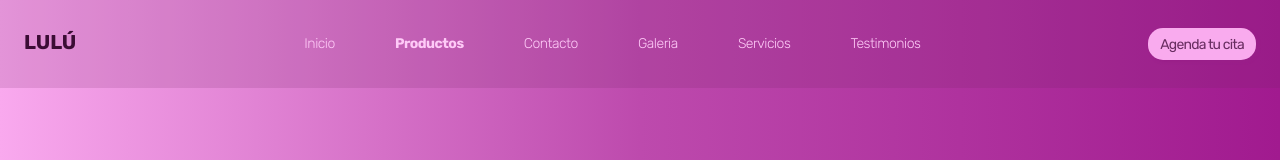
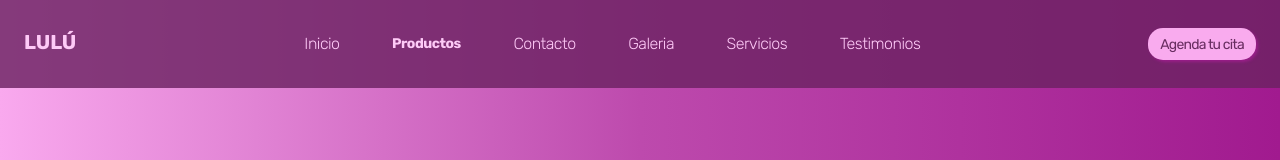
Before and after one commit to Danielgbit/centrodeesteticalulu, a Next.js app: page / in a window 1280 px wide. Shown: the top 160 px of the page. Built offline with nearby package versions, Linux system fonts and the light colour scheme.

Commit message:
In process media querys

```diff
--- a/package.json
+++ b/package.json
@@ -9,6 +9,7 @@
     "lint": "next lint"
   },
   "dependencies": {
+    "clsx": "^2.1.1",
     "framer-motion": "^12.16.0",
     "next": "15.3.3",
     "react": "^19.0.0",
--- a/src/app/globals.css
+++ b/src/app/globals.css
@@ -35,8 +35,6 @@ body {
   font-weight: 300; /* Recomiendo 400 (Regular) para texto de cuerpo base */
   margin: 0;
   padding: 0;
-  /* Opcional: Define una altura mínima para el body si quieres que siempre ocupe la pantalla */
-  width: 100%;
   min-height: 100vh; /* Opcional: Esto asegura que el body ocupe al menos toda la altura de la ventana */
   display: flex; /* Opcional: Si tu layout principal va dentro del body y quieres que se expanda */
   flex-direction: column; /* Opcional: Para layouts de "sticky footer" o main content */
@@ -77,12 +75,11 @@ body {
 }
 
 .link-fx {
-  transition: all 300ms ease-in-out;
+  transition: all 100ms ease-in-out;
 
   &:hover {
     font-weight: 400;
-    color: #47063f;
-
+    color: #ffd4fa;
   }
 }
 
@@ -95,7 +92,7 @@ body {
 }
 
 .bg-navbar {
-  background-color: #6c226328;
+  background-color: #6c2263d2;
 }
 
 .bg-dark {
--- a/src/app/layout.tsx
+++ b/src/app/layout.tsx
@@ -5,6 +5,7 @@ import NavBar from "@/components/NavBar";
 import Footer from "@/components/Footer";
 import { getLocalBusinessSchema, seo } from "@/utils/seo";
 import { Metadata } from "next";
+import Hero from "@/sections/Hero";
 
 const rubik = Rubik({
   variable: "--font-rubik",
@@ -21,10 +22,7 @@ export const metadata: Metadata = {
 };
 
 export default function RootLayout({
-  children,
-}: Readonly<{
-  children: React.ReactNode;
-}>) {
+  children, }: Readonly<{ children: React.ReactNode }>) {
   return (
     <html lang="es">
       <head>
@@ -36,9 +34,9 @@ export default function RootLayout({
           }}
         />
       </head>
-      <body className={`${rubik.variable}`}>
+      <body className={`${rubik.variable} w-full overflow-x-hidden`}>
         <NavBar />
-        {children}
+          {children}
         <Footer />
       </body>
     </html>
--- a/src/app/page.tsx
+++ b/src/app/page.tsx
@@ -8,14 +8,14 @@ import Testimonials from "@/sections/Testimonials";
 
 export default function Home() {
   return (
-    <section className="text-center py-20 flex flex-col gap-50">
-      <Hero/>
-      <FeaturedProducts/>
-      <CallToAction/>
-      <Services/>
-      <Testimonials/>
-      <Gallery/>
-      <LocationSection/>
+    <section className="w-full flex flex-col gap-10 py-20 text-center">
+      <Hero />
+      <FeaturedProducts />
+      <CallToAction />
+      <Services />
+      <Testimonials />
+      <Gallery />
+      <LocationSection />
     </section>
   );
 }
--- a/src/components/NavBar.tsx
+++ b/src/components/NavBar.tsx
@@ -4,6 +4,7 @@ import Link from "next/link";
 import Button from "./Button";
 import { useEffect, useState } from "react";
 import { log } from "console";
+import clsx from "clsx";
 
 const NavBar = () => {
   const [showNav, setShowNav] = useState(true);
@@ -29,12 +30,17 @@ const NavBar = () => {
 
 
   return (
-    <nav className="text-white px-6 py-7 bg-navbar flex justify-between">
-      <a href="/" className="font-bold text-xl text-[#3b0d35]">
+    <nav className={clsx('fixed z-50 w-screen px-6 py-7 bg-navbar flex justify-between transition duration-800 ease-in-out',
+      {
+      'translate-y-[0px]' : showNav,
+      'translate-y-[-100px]' : !showNav
+      }
+    )}>
+      <a href="/" className="font-bold text-xl text-light">
         LULÚ
       </a>
       <div className="flex justify-between w-[50%] items-center">
-        <Link className="link-fx text-sm tracking-[-0.5px] text-light" href="/">
+        <Link className="lg:text-[16px] md:text[10px] link-fx text-sm tracking-[-0.5px] text-light" href="/">
           Inicio
         </Link>
         <Link
@@ -44,25 +50,25 @@ const NavBar = () => {
           Productos
         </Link>
         <Link
-          className="link-fx text-sm tracking-[-0.5px] text-light"
+          className="sm-hidden   md:text-[14px] lg:text-[16px] link-fx text-sm tracking-[-0.5px] text-light"
           href="#contact"
         >
           Contacto
         </Link>
         <Link
-          className="link-fx text-sm tracking-[-0.5px] text-light"
+          className="sm-hidden   md:text-[14px] lg:text-[16px] link-fx text-sm tracking-[-0.5px] text-light"
           href="/#gallery"
         >
           Galeria
         </Link>
         <Link
-          className="link-fx text-sm tracking-[-0.5px] text-light"
+          className="sm-hidden   md:text-[14px] lg:text-[16px] link-fx text-sm tracking-[-0.5px] text-light"
           href="/#services"
         >
           Servicios
         </Link>
         <Link
-          className="link-fx text-sm tracking-[-0.5px] text-light"
+          className="sm-hidden   md:text-[14px] lg:text-[16px] link-fx text-sm tracking-[-0.5px] text-light"
           href="/#testimonials"
         >
           Testimonios
--- a/src/sections/Gallery.tsx
+++ b/src/sections/Gallery.tsx
@@ -45,7 +45,7 @@ const Gallery = () => {
           768: { slidesPerView: 3 },
           1024: { slidesPerView: 4 },
         }}
-        className="w-300 object-cover"
+        className="w-full object-cover"
         grabCursor={true}
       >
         {images.map((src, i) => (
```
Also changed, not shown: 1 other file (tests, documents, lock files or other folders).
